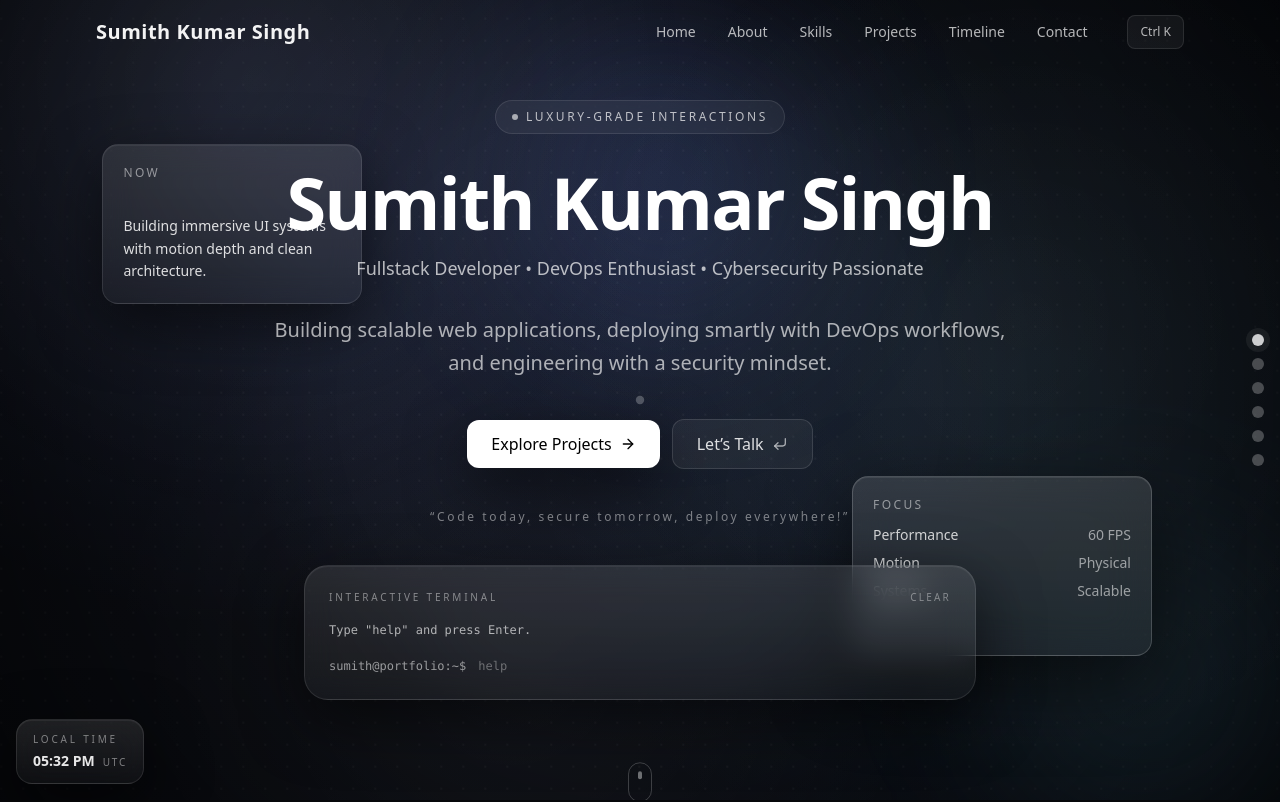
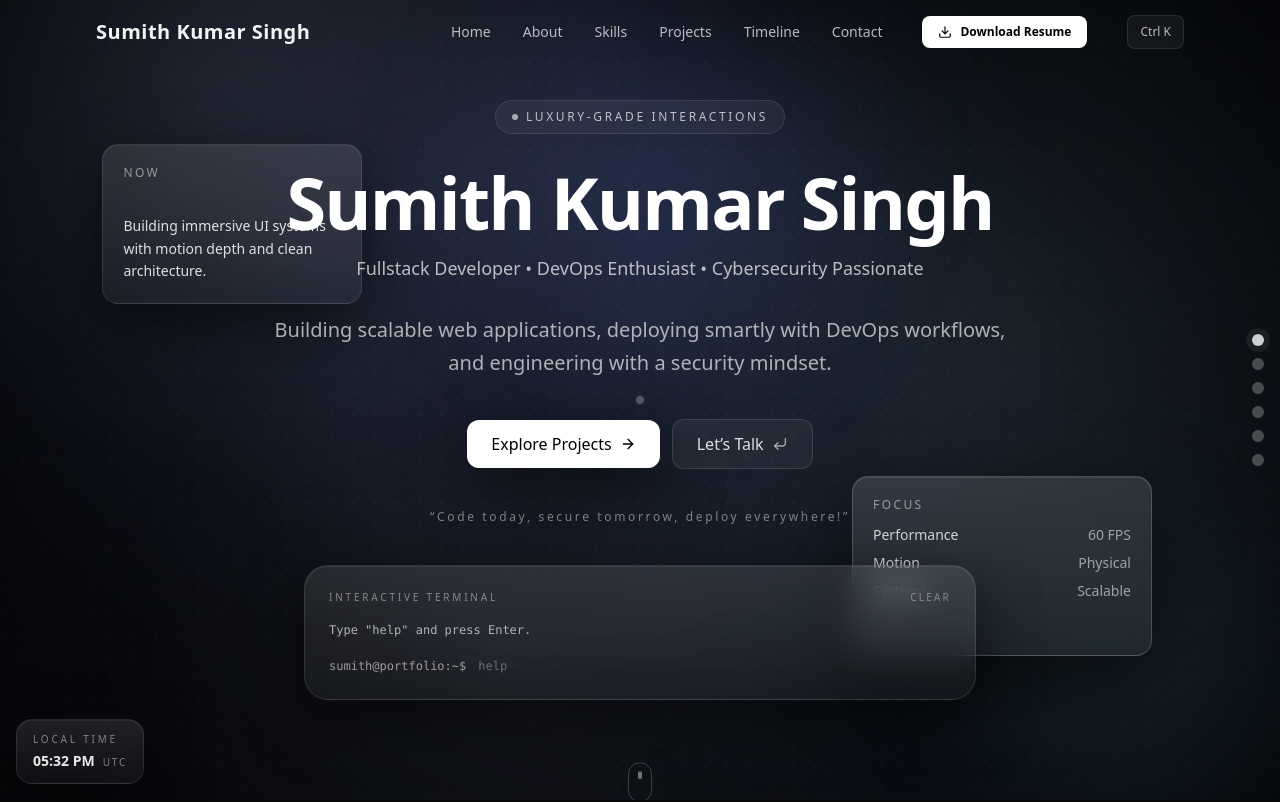
Before and after one commit to sumithkumarsingh2626/portfolio, a Next.js app: page / in a window 1280 px wide. Shown: the top 802 px of the page. Built offline with nearby package versions, Linux system fonts and the light colour scheme.

Commit message:
resume added

```diff
--- a/src/components/Navbar.tsx
+++ b/src/components/Navbar.tsx
@@ -1,7 +1,7 @@
 'use client';
 
 import { useState, useEffect } from 'react';
-import { Menu, X } from 'lucide-react';
+import { Download, Menu, X } from 'lucide-react';
 import { cn } from '@/utils/cn';
 
 const navLinks = [
@@ -12,6 +12,8 @@ const navLinks = [
   { href: '#experience', label: 'Timeline' },
   { href: '#contact', label: 'Contact' },
 ];
+
+const resumeHref = '/Sumith_Kumar_Singh_Resume.docx';
 
 export function Navbar() {
   const [isOpen, setIsOpen] = useState(false);
@@ -66,6 +68,18 @@ export function Navbar() {
                 {link.label}
               </a>
             ))}
+            <a
+              href={resumeHref}
+              download="Sumith_Kumar_Singh_Resume.docx"
+              className={cn(
+                'ml-2 inline-flex items-center gap-2 px-4 py-2 rounded-lg text-xs font-semibold',
+                'text-black bg-white hover:bg-white/90',
+                'transition-colors focus-ring'
+              )}
+            >
+              <Download className="w-3.5 h-3.5" />
+              Download Resume
+            </a>
             <button
               type="button"
               onClick={() => window.dispatchEvent(new CustomEvent('app:openPalette'))}
@@ -109,6 +123,18 @@ export function Navbar() {
                 {link.label}
               </a>
             ))}
+            <a
+              href={resumeHref}
+              download="Sumith_Kumar_Singh_Resume.docx"
+              className={cn(
+                'flex items-center gap-2 px-4 py-2 rounded-lg font-medium transition-colors',
+                'text-black bg-white hover:bg-white/90'
+              )}
+              onClick={() => setIsOpen(false)}
+            >
+              <Download className="w-4 h-4" />
+              Download Resume
+            </a>
             <button
               type="button"
               onClick={() => {
```
Also changed, not shown: 1 other file (tests, documents, lock files or other folders).
